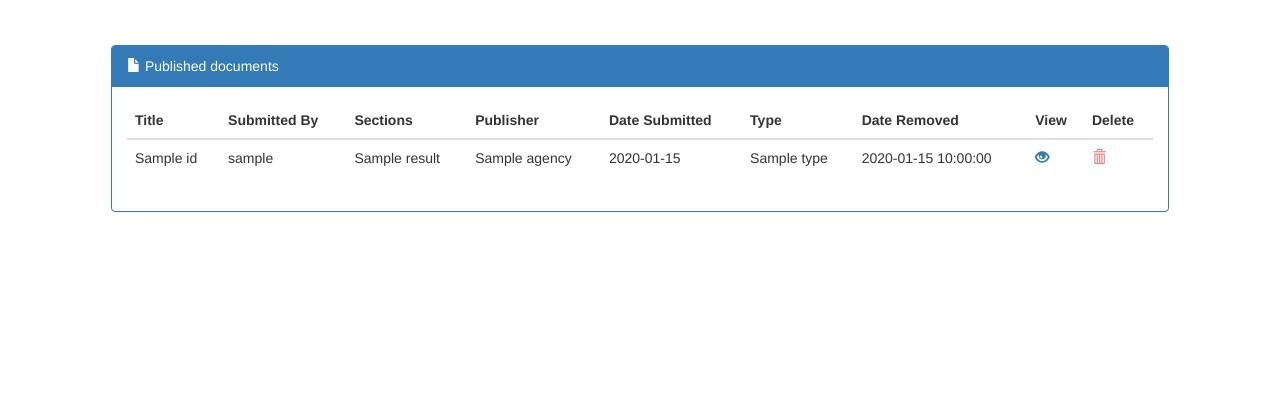
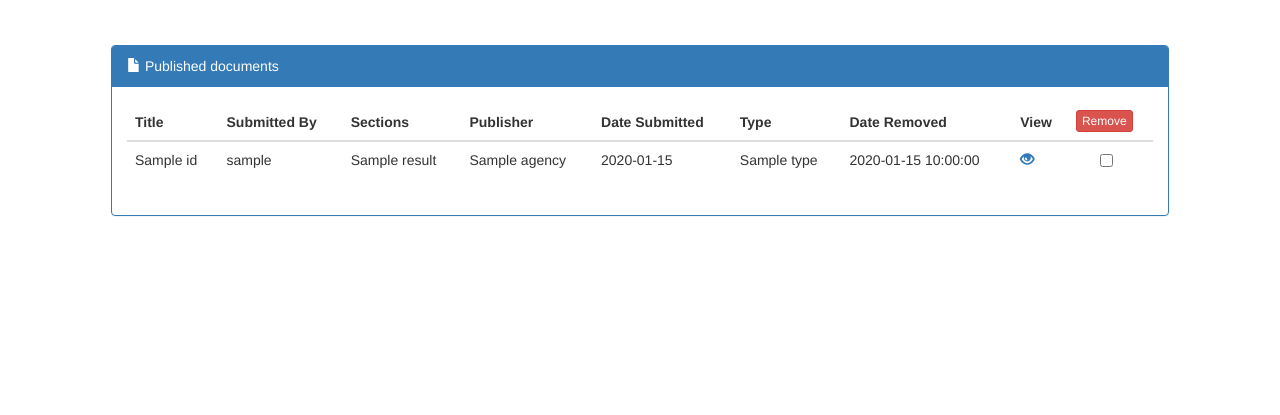
Before and after one commit to imAlan/GPP-Submission-Portal, a Flask app: template app/templates/published.html in a window 1280 px wide. Shown: the part 57-472 px from the top of the page. Run offline with Flask 2, Linux system fonts and the light colour scheme; tables that the repository leaves empty hold one stand-in row (values such as "Sample post"); the template is opened without the code that fills it: values that come from a table or form of the project are taken from there, most other values are stand-ins (such as "Sample title", 1, 10 or a date in 2020); some libraries are stand-ins or nearby versions.

Commit message:
implemented multiple request removal for published documents

```diff
--- a/app/forms.py
+++ b/app/forms.py
@@ -17,7 +17,6 @@ class SubmitForm1(Form):
     submit = SubmitField('Next')
 
 
-#used for csrf validation
 class SubmitForm2(Form):
     submit = SubmitField('Submit')
 
@@ -33,15 +32,18 @@ class EditForm(Form):
     edit = SubmitField('Edit')
 
 
-class RequestDeletionForm(Form):
-    message = TextAreaField('Message:', validators=[InputRequired(message="This field is required")])
-    delete = SubmitField('Delete')
-
 class PublishForm(Form):
     submit = SubmitField('Publish')
 
+
 class RemoveForm(Form):
     submit = SubmitField('Remove')
+
+
+class RequestRemovalForm(Form):
+    message = TextAreaField('Message:', validators=[InputRequired(message="This field is required")])
+    remove = SubmitField('Remove')
+
 
 class SignUpForm(Form):
     username = StringField('Username', validators=[InputRequired(message="This field is required"), Length(min=4, max=30, message="Please use between 4 and 30 characters")])
--- a/app/templates/published.html
+++ b/app/templates/published.html
@@ -19,9 +19,24 @@
             $('#confirm-delete').modal('show')
         </script>
     {% endif %}
+{#    <script>#}
+{#    $("#remove_icon").hover(#}
+{#      function () {#}
+{#        $(this).addClass("glyphicon-ok");#}
+{#        $(this).removeClass("glyphicon-remove");#}
+{#      },#}
+{#      function () {#}
+{#        $(this).addClass("glyphicon-remove");#}
+{#        $(this).removeClass("glyphicon-ok");#}
+{#      }#}
+{#    );#}
+{#    </script>#}
+
 {% endblock %}
 
 {% block content %}
+    <form method="POST" role="form" class="form-horizontal">
+    {{ form.hidden_tag() }}
         <div class="container" style="margin-top: 50px; margin-bottom: 100px;">
             <div class="row">
                 <div class="col-md-12 col-md-offset-0">
@@ -30,6 +45,7 @@
                             <span class="glyphicon glyphicon-file"></span>  Published documents
                         </div>
                         <div class="panel-body">
+
                                 <table class="table">
                                     <thead>
                                         <tr>
@@ -41,7 +57,7 @@
                                             <th>Type</th>
                                             <th>Date Removed</th>
                                             <th>View</th>
-                                    <th>Delete</th>
+                                            <th><a data-toggle="modal" data-target="#confirm-delete" href="#" class="btn btn-danger btn-xs">Remove</a></th>
                                         </tr>
                                     </thead>
                                     <tbody>
@@ -59,12 +75,13 @@
                                                     <td></td>
                                                 {% endif %}
                                                 <td><a href="/view/?id={{ result[0].id }}"><span class="glyphicon glyphicon-eye-open"></span></a></td>
-                                        {% if result[0].request_deletion == 'yes' %}
-                                            <td>Requested Removal</td>
-                                        {% elif result[0].status == 'Removed' %}
-                                            <td>Removed</td>
+                                                {% if result[0].status == 'removed' %}
+                                                    <td><span class="glyphicon glyphicon-remove-circle" style="padding-left: 24px; color:red;"></span></td>
+                                                {% elif result[0].request_deletion == 'yes' %}
+                                                    <td><span id="remove_icon" class="glyphicon glyphicon-remove" style="padding-left: 24px; color:red;"></span></td>
                                                 {% else %}
-                                            <td><a data-href="/request_deletion/?id={{ result[0].id }}" data-value="{{ result[0].id }}" data-toggle="modal" data-target="#confirm-delete" href="#"><span class="glyphicon glyphicon-trash" style="color:lightcoral"></span></a></td>
+                                                    <td style="padding-left: 32px;"><input type="checkbox" name="requestRemoval_{{ result[0].id }}" value="{{ result[0].id }}"></td>
+                                                <!--    <td><a data-href="/request_deletion/?id={{ result[0].id }}" data-value="{{ result[0].id }}" data-toggle="modal" data-target="#confirm-delete" href="#"><span class="glyphicon glyphicon-trash" style="color:lightcoral"></span></a></td> -->
                                                 {% endif %}
                                             </tr>
                                         {% endfor %}
@@ -81,13 +98,10 @@
                 <div class="modal-content">
                     <div class="modal-header">
                         <h4>Request Removal</h4>
-                </div>
-                <form class="form-horizontal" method="POST">
                     <fieldset>
                         <div class="modal-body">
                             <p>Are you sure you want to delete this document?</p>
                             <p>Note: All other sections will be deleted as well.</p>
-                            {{ form.hidden_tag() }}
                                     <div class="form-group">
                                         {{ form.message.label }}
                                         <br>
@@ -102,13 +116,13 @@
                         </div>
                         <div class="modal-footer">
                             <button type="button" class="btn btn-default" data-dismiss="modal">Cancel</button>
-                        {{ form.delete(class="btn btn-danger danger") }}
-                        <!-- <a href="#" class="btn btn-danger danger">Delete</a> -->
+                            {{ form.remove(class="btn btn-danger", type="submit") }}
                         </div>
                     </fieldset>
-                <form>
                     </div>
                 </div>
             </div>
+        </div>
+    </form>
     {{ super() }}
 {% endblock %}
--- a/app/templates/submitted.html
+++ b/app/templates/submitted.html
@@ -61,7 +61,7 @@
                                                 {% else %}
                                                     <td><a href="/edit/?id={{ result[0].id }}"><span class="glyphicon glyphicon-pencil" style="color:red;"></span></a></td>
                                                 {% endif %}
-                                                <td style="padding-left: 33px;"><input type="checkbox" name="remove_{{ result[0].id }}" value="{{ result[0].id }}"></td>
+                                                <td style="padding-left: 32px;"><input type="checkbox" name="remove_{{ result[0].id }}" value="{{ result[0].id }}"></td>
                                                 <td style="padding-left: 30px;"><input type="checkbox" name="publish_{{ result[0].id }}"  value="{{ result[0].id }}"></td>
                                             </tr>
                                         {% endfor %}
```
Also changed, not shown: app/views.py (+25 -19 lines), 2 other files. Lines whose indentation alone changed are shown as unchanged.
